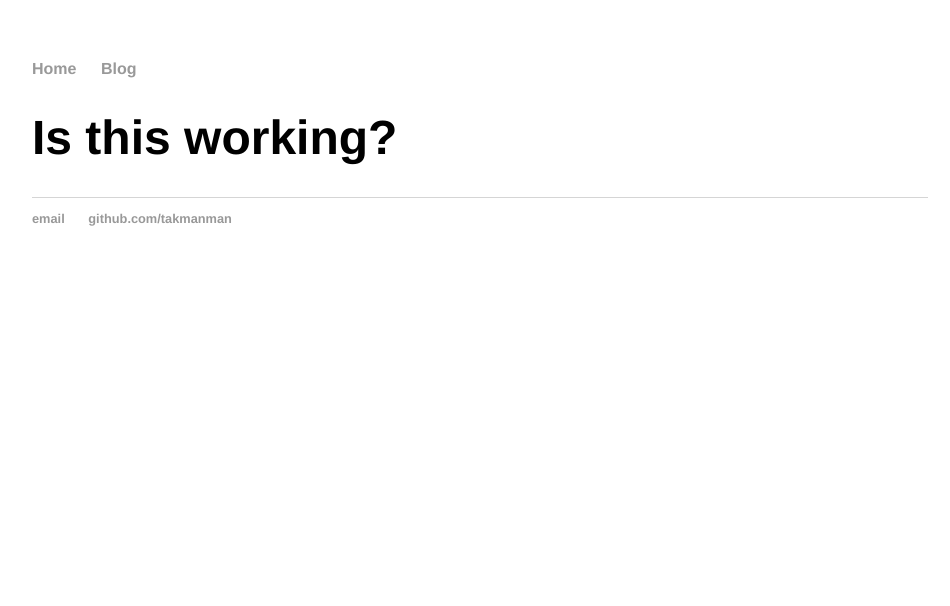
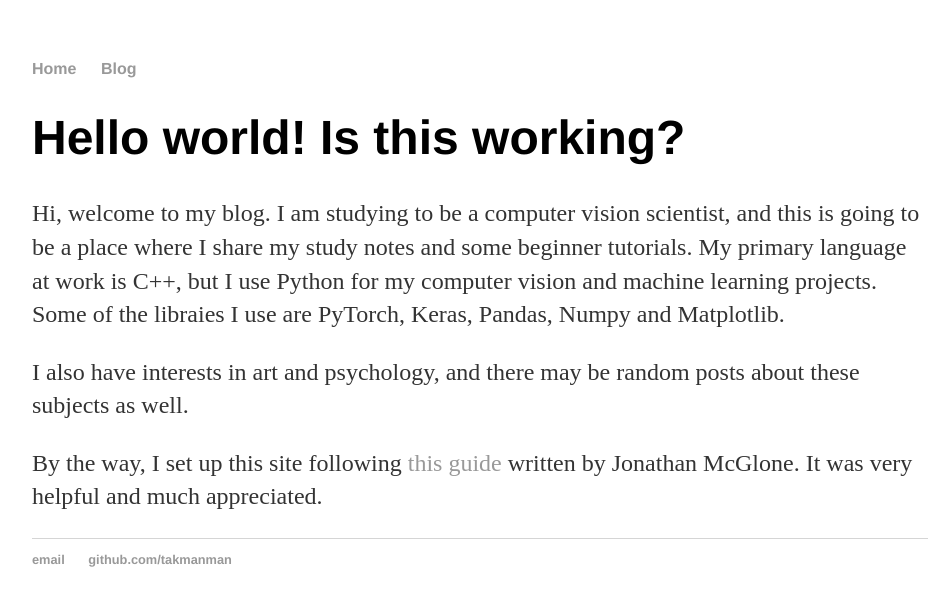
Before and after one commit to takmanman/takmanman.github.io, a Jekyll site: the page built from index.html, in a window 1280 px wide. Shown: the top 606 px of the page, without its empty margins (160-1110 px from the left). Built offline with Jekyll 4.4.1, drawn with Linux system fonts in a browser that asks for light colours.

Commit message:
Update index.html

```diff
--- a/index.html
+++ b/index.html
@@ -3,5 +3,10 @@ layout: default
 title: A Probable Blog by Takmanman
 ---
 <div class="blurb">
-	<h1>Is this working?</h1>
+	<h1>Hello world! Is this working?</h1>
+	<p>Hi, welcome to my blog. I am studying to be a computer vision scientist, and this is going to be a place where I share my study notes and some beginner tutorials.
+    My primary language at work is C++, but I use Python for my computer vision and machine learning projects. Some of the libraies I use are
+    PyTorch, Keras, Pandas, Numpy and Matplotlib.</p>
+	<p>I also have interests in art and psychology, and there may be random posts about these subjects as well.</p>
+	<p>By the way, I set up this site following <a href="http://jmcglone.com/guides/github-pages/">this guide</a> written by Jonathan McGlone. It was very helpful and much appreciated. </p>
 </div><!-- /.blurb -->
```
